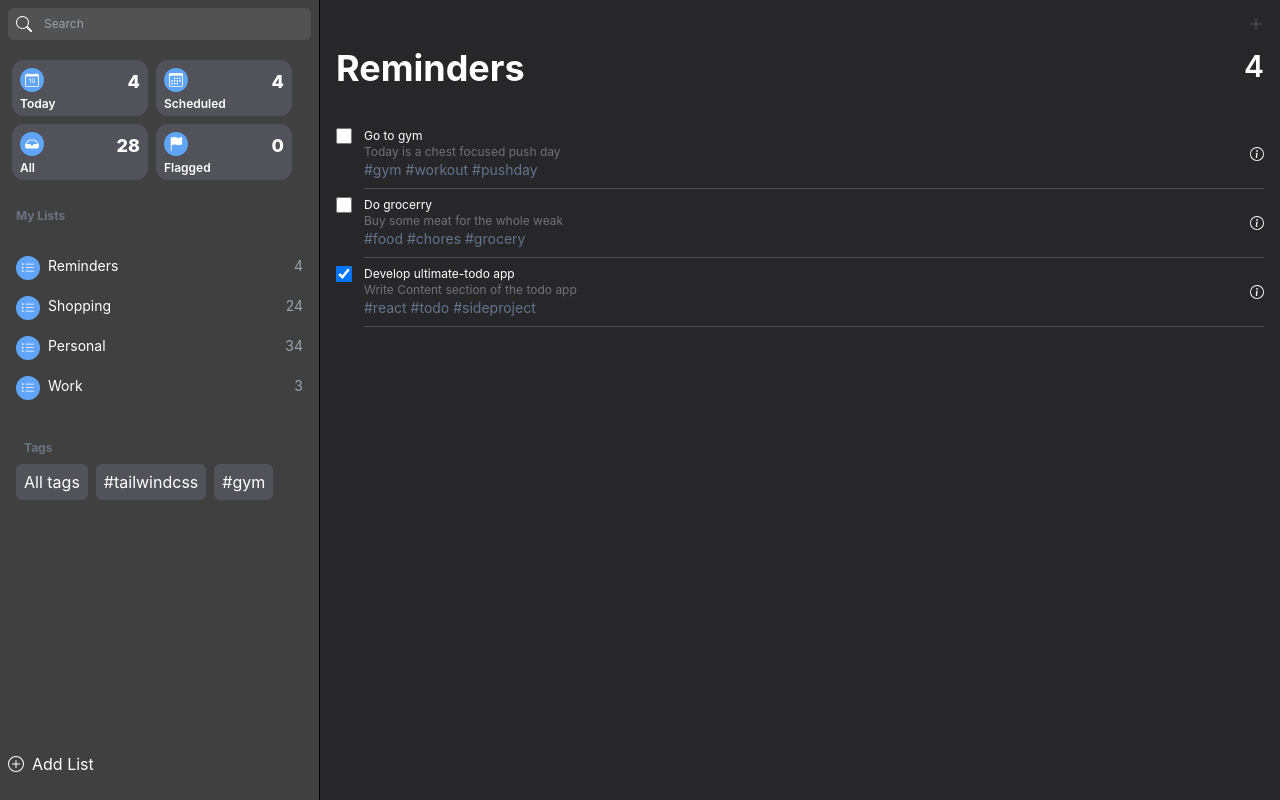
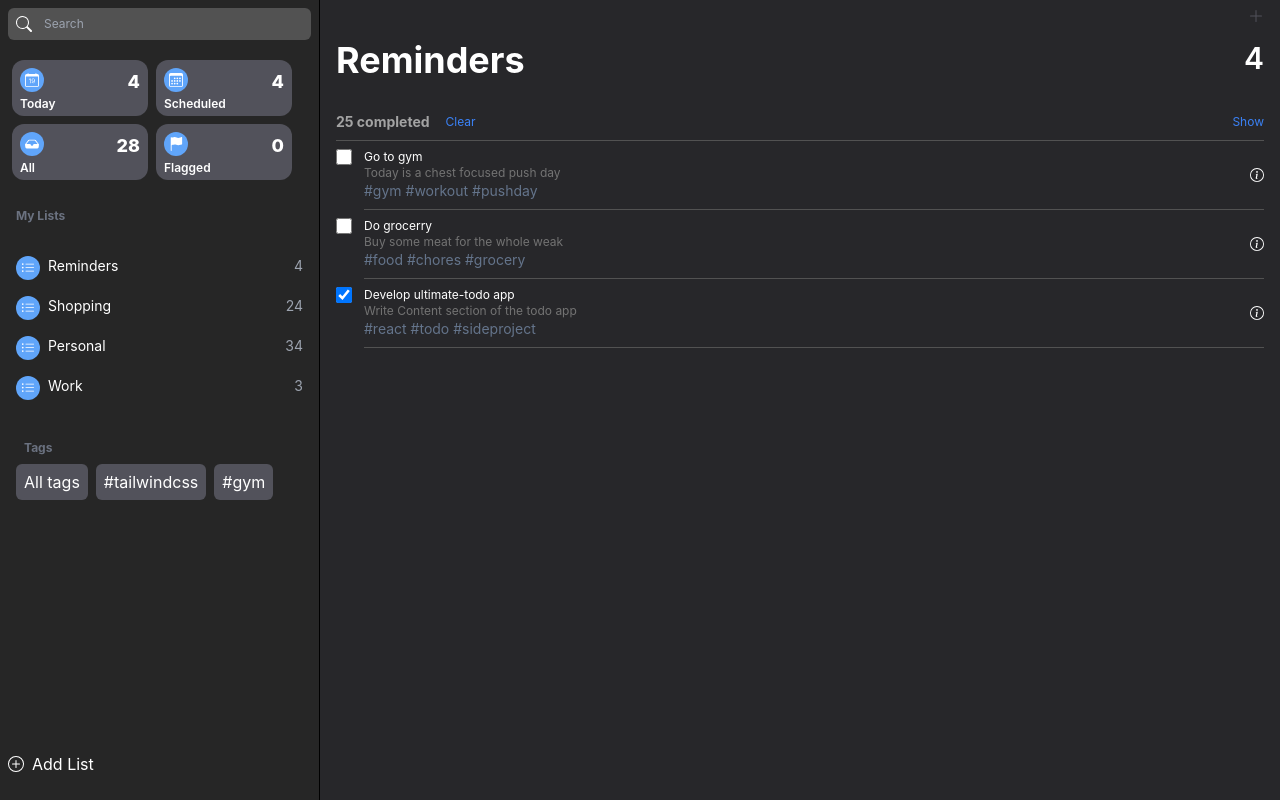
Before and after one commit to ooanishoo/ultimate-todo, a React (Create React App) app: page / in a window 1280 px wide. Built offline with nearby package versions, Linux system fonts and the light colour scheme.

Commit message:
feat(TodoCategoryStatus): add status view for todo category

```diff
--- a/src/pages/Content/Content.tsx
+++ b/src/pages/Content/Content.tsx
@@ -3,10 +3,22 @@ import TodoList from '../../components/TodoList'
 import { mockTodos } from '../../data/mockTodos'
 import { BsPlusLg } from 'react-icons/bs'
 
+const TodoCategoryStatus = () => (
+  <div className="flex w-full border-b border-neutral-600 py-2">
+    <span className="mr-4 text-sm font-bold text-neutral-400">
+      25 completed
+    </span>
+    <div className="flex flex-auto justify-between text-blue-500 ">
+      <button>Clear</button>
+      <button>Show</button>
+    </div>
+  </div>
+)
+
 export const Content = (): React.ReactElement => {
   return (
     <div className="ml-80 flex h-full w-full flex-col bg-zinc-800 text-white">
-      <header className="flex w-full flex-col justify-between  p-4">
+      <header className="flex w-full flex-col justify-between  px-4 py-2">
         <div className="flex w-full flex-row-reverse">
           <BsPlusLg role="button" className="text-zinc-600" />
         </div>
@@ -15,7 +27,8 @@ export const Content = (): React.ReactElement => {
           <h4 className="text-3xl font-semibold">4</h4>
         </div>
       </header>
-      <main className="overflow-y-auto p-4">
+      <main className="overflow-y-auto p-4 text-xs">
+        <TodoCategoryStatus />
         <TodoList todos={mockTodos} />
       </main>
     </div>
--- a/src/pages/Sidebar/Sidebar.tsx
+++ b/src/pages/Sidebar/Sidebar.tsx
@@ -32,7 +32,7 @@ const SearchBar = () => (
 
 export const Sidebar = (): React.ReactElement => {
   return (
-    <nav className="fixed top-0 left-0 box-border flex h-full w-80 flex-col overflow-y-auto border-r border-black bg-neutral-700 p-2 text-white [&>*]:mb-4">
+    <nav className="fixed top-0 left-0 box-border flex h-full w-80 flex-col overflow-y-auto border-r border-black bg-neutral-800 p-2 text-white [&>*]:mb-4">
       <SearchBar />
       <TodoCards />
       <TodoCategories />
```
